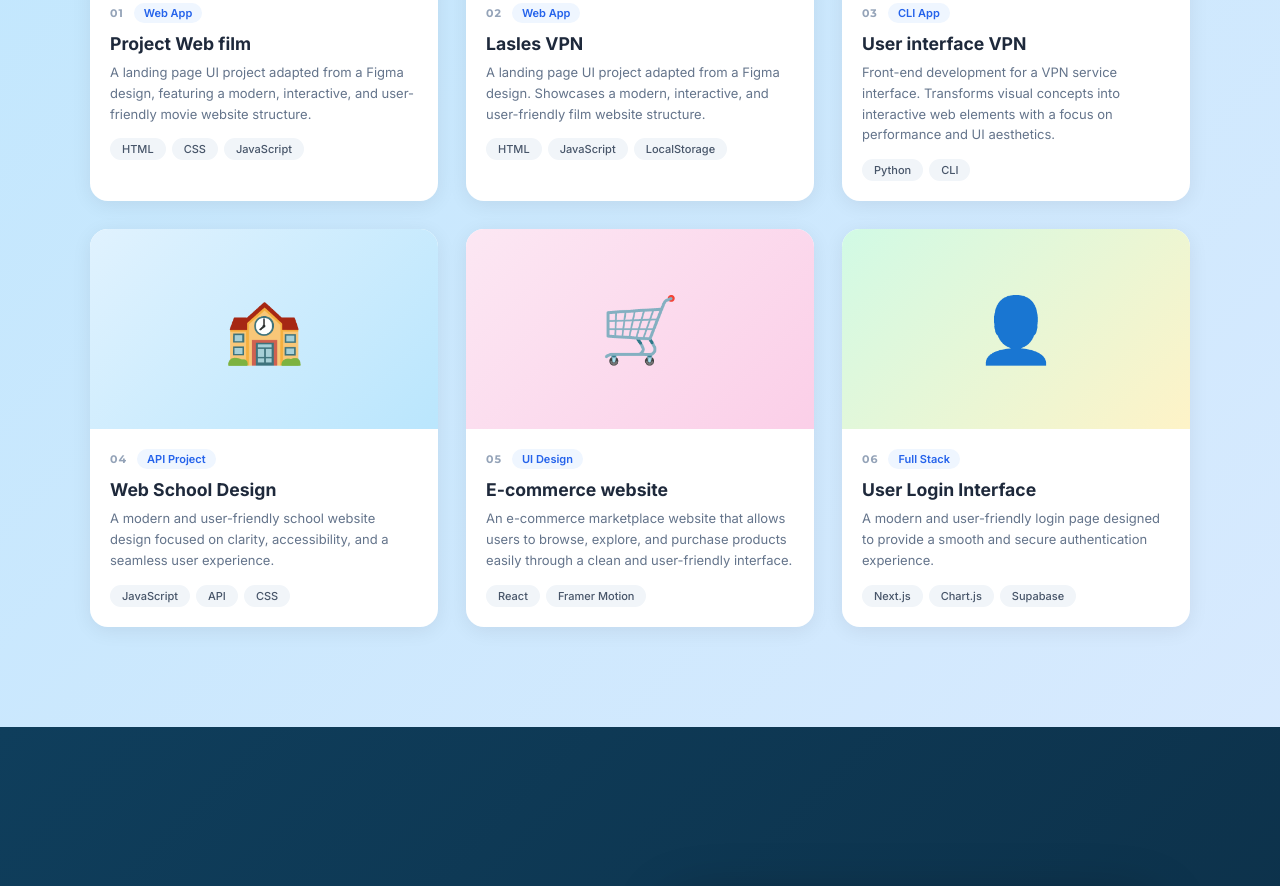
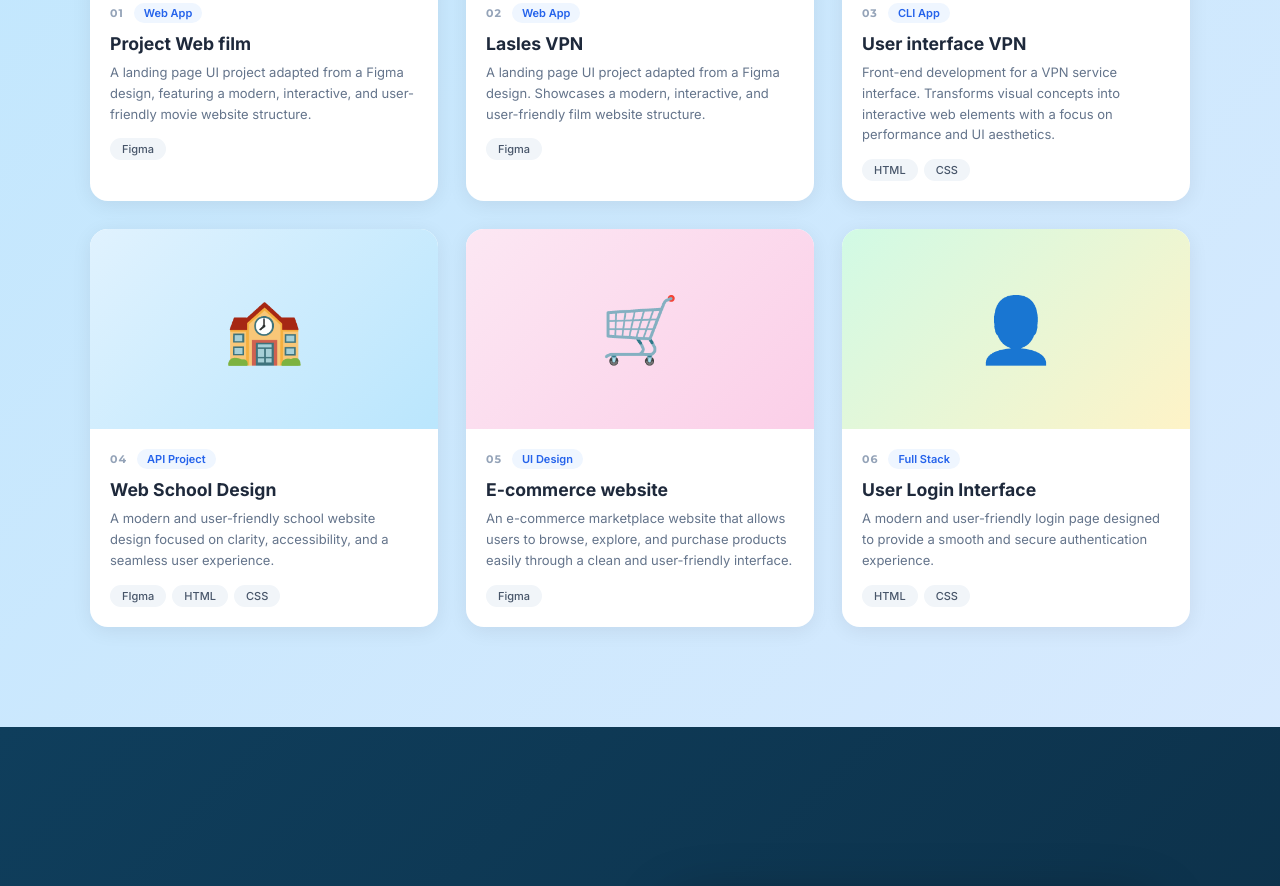
Before and after one commit to Munippp-hub/Real-Portfolio, a plain HTML site: page index.html in a window 1280 px wide. Shown: the part 2906-3792 px from the top of the page. Drawn offline with Linux system fonts and the light colour scheme.

Commit message:
portfolio

```diff
--- a/index.html
+++ b/index.html
@@ -169,7 +169,7 @@
           <div class="project-meta"><span class="project-num">01</span><span class="project-type">Web App</span></div>
           <h3>Project Web film</h3>
           <p>A landing page UI project adapted from a Figma design, featuring a modern, interactive, and user-friendly movie website structure.</p>
-          <div class="project-tags"><span>HTML</span><span>CSS</span><span>JavaScript</span></div>
+          <div class="project-tags"><span>Figma</span></div>
         </div>
       </div>
 
@@ -182,7 +182,7 @@
           <div class="project-meta"><span class="project-num">02</span><span class="project-type">Web App</span></div>
           <h3>Lasles VPN</h3>
           <p>A landing page UI project adapted from a Figma design. Showcases a modern, interactive, and user-friendly film website structure.</p>
-          <div class="project-tags"><span>HTML</span><span>JavaScript</span><span>LocalStorage</span></div>
+          <div class="project-tags"><span>Figma</span></div>
         </div>
       </div>
 
@@ -195,7 +195,7 @@
           <div class="project-meta"><span class="project-num">03</span><span class="project-type">CLI App</span></div>
           <h3>User interface VPN</h3>
           <p>Front-end development for a VPN service interface. Transforms visual concepts into interactive web elements with a focus on performance and UI aesthetics.</p>
-          <div class="project-tags"><span>Python</span><span>CLI</span></div>
+          <div class="project-tags"><span>HTML</span><span>CSS</span></div>
         </div>
       </div>
 
@@ -208,7 +208,7 @@
           <div class="project-meta"><span class="project-num">04</span><span class="project-type">API Project</span></div>
           <h3>Web School Design</h3>
           <p>A modern and user-friendly school website design focused on clarity, accessibility, and a seamless user experience.</p>
-          <div class="project-tags"><span>JavaScript</span><span>API</span><span>CSS</span></div>
+          <div class="project-tags"><span>FIgma</span><span>HTML</span><span>CSS</span></div>
         </div>
       </div>
 
@@ -221,7 +221,7 @@
           <div class="project-meta"><span class="project-num">05</span><span class="project-type">UI Design</span></div>
           <h3>E-commerce website</h3>
           <p>An e-commerce marketplace website that allows users to browse, explore, and purchase products easily through a clean and user-friendly interface.</p>
-          <div class="project-tags"><span>React</span><span>Framer Motion</span></div>
+          <div class="project-tags"><span>Figma</span></div>
         </div>
       </div>
 
@@ -234,7 +234,7 @@
           <div class="project-meta"><span class="project-num">06</span><span class="project-type">Full Stack</span></div>
           <h3>User Login Interface</h3>
           <p>A modern and user-friendly login page designed to provide a smooth and secure authentication experience.</p>
-          <div class="project-tags"><span>Next.js</span><span>Chart.js</span><span>Supabase</span></div>
+          <div class="project-tags"><span>HTML</span><span>CSS</span></div>
         </div>
       </div>
     </div>
@@ -256,7 +256,7 @@
           <a href="https://github.com/hanifabdullah" target="_blank" class="contact-link">
             <span class="contact-icon">🐱</span><span>github.com/Hanifabdullah</span>
           </a>
-          <a href="https://instagram.com/hanifabdullah" target="_blank" class="contact-link">
+          <a href="https://www.instagram.com/nippppum_/" target="_blank" class="contact-link">
             <span class="contact-icon">📸</span><span>@Nippppum_</span>
           </a>
         </div>
```
